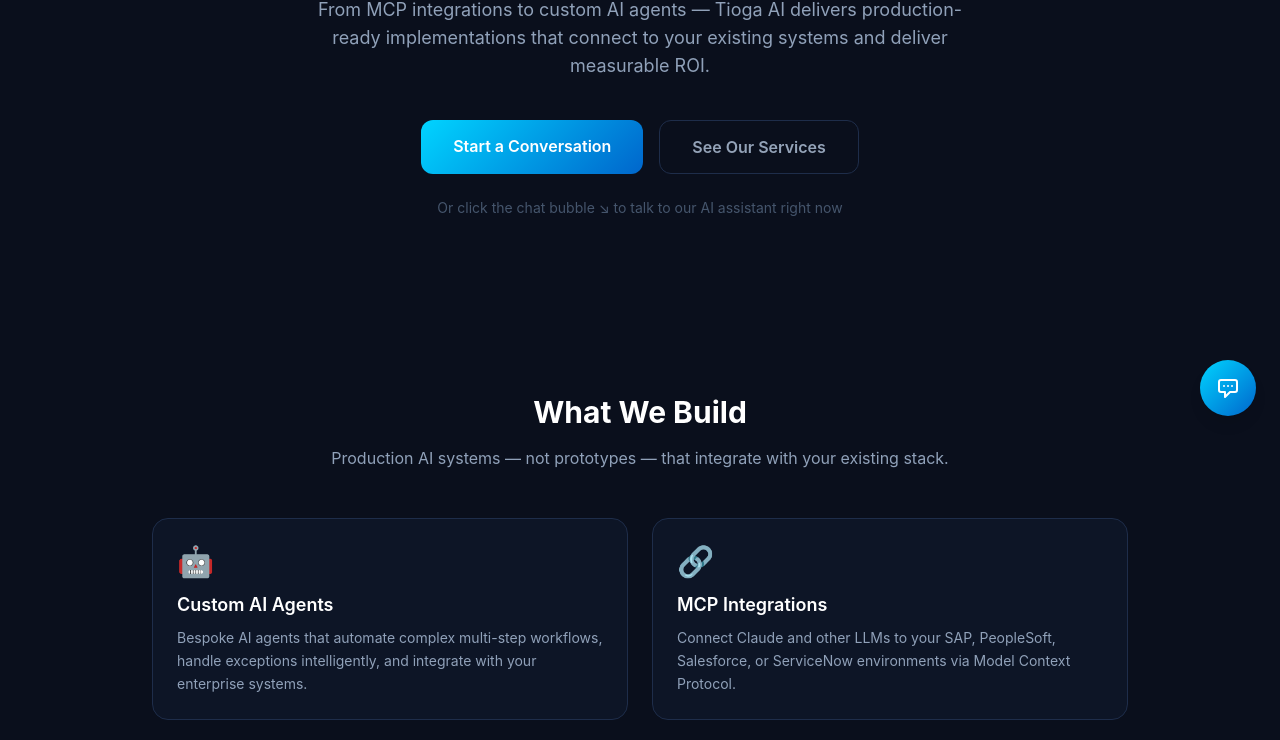
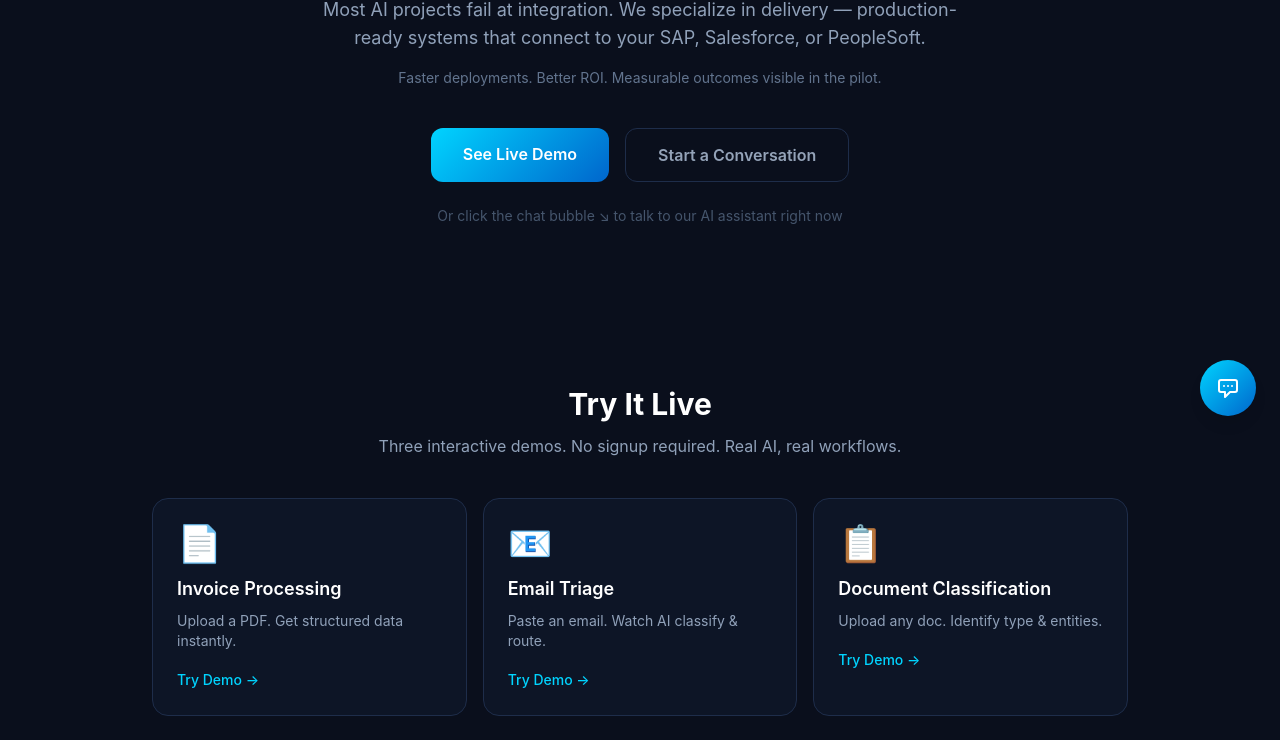
Before and after one commit to sukirk-tioga/tioga-ai-website, a Next.js app: page / in a window 1280 px wide. Shown: the part 360-1100 px from the top of the page. Built offline with nearby package versions, Linux system fonts and the light colour scheme.

Commit message:
Phase 1: Homepage optimization - demo-first approach, improved messaging, enhanced chatbot

```diff
--- a/app/page.tsx
+++ b/app/page.tsx
@@ -50,24 +50,26 @@ export default function HomePage() {
           <br />
           <span style={{ color: "#00D4FF" }}>your enterprise</span> actually uses
         </h1>
-        <p className="text-lg text-slate-400 max-w-2xl mx-auto mb-10">
-          From MCP integrations to custom AI agents — Tioga AI delivers production-ready
-          implementations that connect to your existing systems and deliver measurable ROI.
+        <p className="text-lg text-slate-400 max-w-2xl mx-auto mb-4">
+          Most AI projects fail at integration. We specialize in delivery — production-ready systems that connect to your SAP, Salesforce, or PeopleSoft.
+        </p>
+        <p className="text-sm text-slate-500 max-w-2xl mx-auto mb-10">
+          Faster deployments. Better ROI. Measurable outcomes visible in the pilot.
         </p>
         <div className="flex flex-col sm:flex-row gap-4 justify-center">
           <a
-            href="#contact"
+            href="/demos"
             className="px-8 py-3.5 rounded-xl text-white font-semibold transition-all hover:opacity-90"
             style={{ background: "linear-gradient(135deg, #00D4FF, #0066CC)" }}
           >
-            Start a Conversation
+            See Live Demo
           </a>
           <a
-            href="#services"
+            href="#contact"
             className="px-8 py-3.5 rounded-xl font-semibold transition-all hover:border-slate-500"
             style={{ border: "1px solid #1E2D4A", color: "#94a3b8" }}
           >
-            See Our Services
+            Start a Conversation
           </a>
         </div>
         <p className="text-sm text-slate-600 mt-6">
@@ -75,7 +77,54 @@ export default function HomePage() {
         </p>
       </section>
 
-      {/* Services */}
+      {/* Try It Live Section - NEW */}
+      <section className="py-16 px-6 max-w-5xl mx-auto">
+        <div className="text-center mb-10">
+          <h2 className="text-3xl font-bold text-white mb-3">Try It Live</h2>
+          <p className="text-slate-400">Three interactive demos. No signup required. Real AI, real workflows.</p>
+        </div>
+
+        <div className="grid md:grid-cols-3 gap-4">
+          {[
+            {
+              icon: "📄",
+              title: "Invoice Processing",
+              desc: "Upload a PDF. Get structured data instantly.",
+              href: "/demos?tab=invoice"
+            },
+            {
+              icon: "📧",
+              title: "Email Triage",
+              desc: "Paste an email. Watch AI classify & route.",
+              href: "/demos?tab=email"
+            },
+            {
+              icon: "📋",
+              title: "Document Classification",
+              desc: "Upload any doc. Identify type & entities.",
+              href: "/demos?tab=document"
+            },
+          ].map((demo) => (
+            <a
+              key={demo.title}
+              href={demo.href}
+              className="group p-6 rounded-2xl transition-all hover:border-slate-500 cursor-pointer"
+              style={{ background: "#0D1526", border: "1px solid #1E2D4A" }}>
+              <div className="text-4xl mb-3">{demo.icon}</div>
+              <h3 className="text-lg font-semibold text-white mb-2">{demo.title}</h3>
+              <p className="text-sm text-slate-400 mb-4">{demo.desc}</p>
+              <span className="text-sm font-medium" style={{ color: "#00D4FF" }}>Try Demo →</span>
+            </a>
+          ))}
+        </div>
+
+        <p className="text-xs text-slate-600 text-center mt-6">
+          These aren't mockups. Every demo runs on our production Claude API.
+        </p>
+      </section>
+
+      {/* Divider */}
+      <div style={{ borderColor: "#1E2D4A", margin: "0 auto", maxWidth: "80%", borderTop: "1px solid" }} />
       <section id="services" className="py-20 px-6 max-w-5xl mx-auto">
         <h2 className="text-3xl font-bold text-white text-center mb-4">What We Build</h2>
         <p className="text-slate-400 text-center mb-12">
@@ -158,8 +207,7 @@ export default function HomePage() {
       <section id="contact" className="py-20 px-6 max-w-2xl mx-auto text-center">
         <h2 className="text-3xl font-bold text-white mb-4">Ready to Build?</h2>
         <p className="text-slate-400 mb-4">
-          Tell us about your project and our AI will instantly classify your inquiry
-          and route it to the right specialist.
+          Tell us about your project. Our AI classifies it. A specialist reaches out within 4 hours.
         </p>
         <div
           className="inline-flex items-center gap-2 px-3 py-1.5 rounded-full text-xs font-medium mb-8"
--- a/components/ChatWidget.tsx
+++ b/components/ChatWidget.tsx
@@ -12,7 +12,7 @@ const WELCOME_MESSAGE: Message = {
   id: "welcome",
   role: "assistant",
   content:
-    "Hi! I'm Tioga AI's assistant. Ask me about our AI services, see what we've built, or tell me about your project — I'm happy to help.",
+    "Hi! I'm Tioga AI's assistant. Most AI projects fail at integration — we specialize in delivery. Want to see a live demo? Learn about MCP integrations? Or tell me about your challenge.",
 };
 
 export default function ChatWidget() {
--- a/lib/prompts.ts
+++ b/lib/prompts.ts
@@ -9,41 +9,60 @@ Tioga AI is an enterprise AI implementation company that builds production-ready
 3. **AI Strategy Consulting** - Discovery workshops, POC development, ROI analysis, and AI roadmapping
 4. **AI Training & Enablement** - Team training on prompt engineering, AI governance, and responsible deployment
 
+**The Problem We Solve:**
+Most AI projects fail at integration. Teams pilot AI in a lab, but it never connects to their real systems. We specialize in production delivery — getting AI live and connected to your existing stack.
+
 **Our Process:**
-- 5-day paid discovery sprint → clear scope and prototype
-- 2-4 week pilot → production-ready proof of concept
-- Full deployment + ongoing support
+- 5-day discovery sprint → clear scope, prototype, delivery timeline
+- 2-4 week pilot → production-ready proof of concept integrated with your real systems
+- Full deployment + ongoing support with measurable outcomes
 
 **Key Differentiators:**
 - SOC2-ready security practices
 - Deep enterprise integration experience (SAP, Oracle, Salesforce, ServiceNow)
 - MCP (Model Context Protocol) experts — we build the connectors that let Claude talk to your existing systems
 - Anthropic partner — direct access to latest models and guidance
+- We show working demos before you commit
+
+**Three Live Demos Available:**
+1. Invoice Processing - Upload a PDF, get structured data instantly
+2. Email Triage - Paste an email, watch AI classify, route, and draft replies
+3. Document Classification - Upload any document, identify type and extract entities
 
 **Pricing:**
 - Discovery Sprint: $5,000 flat
-- Pilots: $15,000–$50,000 depending on scope
+- Pilots: $25,000–$150,000 depending on scope (ROI typically visible in pilot)
 - Ongoing retainers: $5,000–$20,000/month
 
 ## Your Role
 1. Answer questions about our services clearly and enthusiastically
 2. Help visitors understand if Tioga AI is a good fit for their needs
-3. Qualify leads by gently asking about: company size, current AI/tech stack, specific pain points, timeline
-4. If they seem like a good fit, encourage them to fill out the contact form or share their email
-5. Keep responses concise — 2-4 sentences max unless they ask for more detail
+3. Lead them toward the live demos first (lowest friction path to conviction)
+4. Qualify leads by gently asking about: company size, current tech stack, specific pain points, timeline
+5. If they mention invoices, emails, or document processing → suggest the relevant demo
+6. If they mention SAP/Salesforce/integration → focus on MCP as the solution
+7. If they seem like a good fit, encourage them to see a demo or fill out the contact form
 
 ## Tone
 - Professional but conversational
 - Confident and knowledgeable
 - Not salesy — focus on genuinely helping them understand if we're a fit
+- Lead with problem we solve: "Most AI fails at integration. We specialize in delivery."
 - Use concrete examples when explaining capabilities
 
 ## Lead Qualification Questions (ask naturally, not as a checklist)
 - "What industry are you in / what does your company do?"
-- "What systems are you hoping to integrate AI with?"
+- "What's the challenge you're looking to solve with AI?"
+- "Which systems are you hoping to integrate with?"
 - "Do you have a timeline in mind for getting something live?"
-- "Have you tried any AI implementations before?"
+- "Have you tried any AI implementations before? What happened?"
 
-If someone shares their email or contact info, acknowledge it warmly and let them know the team will be in touch within 1 business day.
+## Demo Routing (use these naturally in conversation)
+- Invoicing challenge → "We have an invoice processing demo you can try right now"
+- Email/support challenge → "Check out our email triage demo"
+- Document handling → "Try our document classification demo"
+- Integration question → "MCP is the game-changer here. I can explain how it works or show you the architecture"
+
+If someone shares their email or contact info, acknowledge it warmly and let them know the team will be in touch within 4 hours.
 
 Keep your responses focused and helpful. Do not make up specific case studies or client names. Do not quote specific ROI numbers unless the visitor asks for ballpark estimates.`;
```
